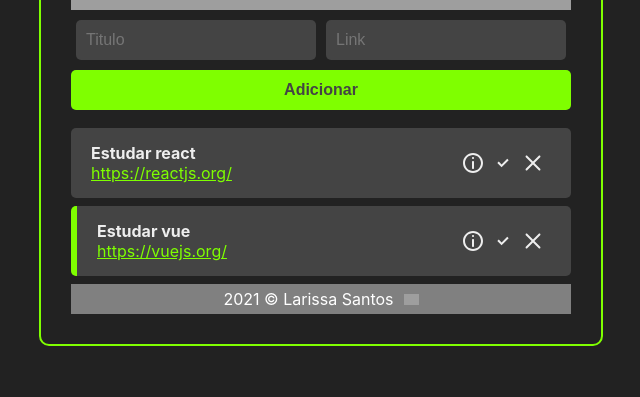
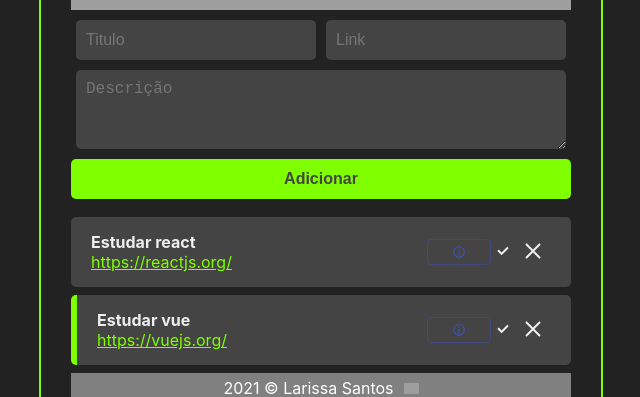
Before and after one commit to LariMoro20/projeto-react-todo, a React (Create React App) app: page / in a window 1280 px wide. Shown: the part 252-649 px from the top of the page, without its empty margins (319-959 px from the left). Built offline with nearby package versions, Linux system fonts and the light colour scheme; grey boxes are pictures that could not be loaded.

Commit message:
Melhorias
- Insere componente de Modal para exibir conteudo;
- Insere campo de descrição;
- Ajusta layout;
- Passa conteúdo via props;

```diff
--- a/package.json
+++ b/package.json
@@ -3,12 +3,14 @@
   "version": "0.1.0",
   "private": true,
   "dependencies": {
+    "@material-ui/core": "^4.12.1",
     "@testing-library/jest-dom": "^5.12.0",
     "@testing-library/react": "^11.2.7",
     "@testing-library/user-event": "^12.8.3",
     "react": "^17.0.2",
     "react-dom": "^17.0.2",
     "react-icons": "^4.2.0",
+    "react-modal": "^3.14.3",
     "react-router-dom": "^5.2.0",
     "react-scripts": "4.0.3",
     "web-vitals": "^1.1.2"
--- a/src/App.js
+++ b/src/App.js
@@ -9,12 +9,14 @@ const App = () => {
         {
             id: 1,
             title: 'Estudar react',
+            description: 'Praesent commodo cursus magna, vel scelerisque nisl consectetur et. Vivamus sagittis lacus vel augue laoreet rutrum faucibus dolorauctor.',
             link: 'https://reactjs.org/',
             complete: false
         },
         {
             id: 2,
             title: 'Estudar vue',
+            description: 'DOISPraesent commodo cursus magna, vel scelerisque nisl consectetur et. Vivamus sagittis lacus vel augue laoreet rutrum faucibus dolorauctor.',
             link: 'https://vuejs.org/',
             complete: true
         }
@@ -30,10 +32,11 @@ const App = () => {
         const newTasks = tasks.filter(task => task.id !== taskId)
         setTasks(newTasks);
     }
-    const handleTaskAdd = (taskTitle, taskLink) => {
+    const handleTaskAdd = (taskTitle, taskLink, description) => {
         const newTasks = [...tasks, {
             id: tasks.length + 1,
             title: taskTitle,
+            description: description,
             link: taskLink,
             complete: false,
         }];
--- a/src/components/AddTask.jsx
+++ b/src/components/AddTask.jsx
@@ -1,16 +1,19 @@
 import React, { useState } from "react";
 const AddTask = ({ handleTaskAdd }) => {
-  const [inputTitle, setInpuTitle] = useState("");
-  const [inputLink, setInpuLink] = useState("");
-
+  const [inputTitle, setInputTitle] = useState("");
+  const [inputLink, setInputLink] = useState("");
+  const [inputDesc, setInputDesc] = useState("");
   const onChangeValueTitle = (e) => {
-    setInpuTitle(e.target.value);
+    setInputTitle(e.target.value);
   };
   const onChangeValueLink = (e) => {
-    setInpuLink(e.target.value);
+    setInputLink(e.target.value);
+  };
+  const onChangeValueDesc = (e) => {
+    setInputDesc(e.target.value);
   };
   const handleTaskAddClick = () => {
-    handleTaskAdd(inputTitle, inputLink);
+    handleTaskAdd(inputTitle, inputLink, inputDesc);
   };
   return (
     <div className="task_add-container">
@@ -30,6 +33,15 @@ const AddTask = ({ handleTaskAdd }) => {
           type="text"
         />
       </div>
+      <div className="task_add-container_itens">
+        <textarea
+          onChange={onChangeValueDesc}
+          value={inputDesc}
+          className="task_add-container-textarea"
+          placeholder="Descrição"
+        />
+      </div>
+
       <button
         onClick={handleTaskAddClick}
         className="task_add-container-button"
--- /dev/null
+++ b/src/components/Dialog.jsx
@@ -0,0 +1,95 @@
+import React from "react";
+import { withStyles } from "@material-ui/core/styles";
+import Button from "@material-ui/core/Button";
+import Dialog from "@material-ui/core/Dialog";
+import MuiDialogTitle from "@material-ui/core/DialogTitle";
+import MuiDialogContent from "@material-ui/core/DialogContent";
+import MuiDialogActions from "@material-ui/core/DialogActions";
+import IconButton from "@material-ui/core/IconButton";
+import Typography from "@material-ui/core/Typography";
+import { CgClose, CgInfo } from "react-icons/cg";
+import "../css/Dialog.css";
+const styles = (theme) => ({
+  root: {
+    margin: 0,
+    padding: theme.spacing(2),
+  },
+  closeButton: {
+    position: "absolute",
+    right: theme.spacing(1),
+    top: theme.spacing(1),
+    color: theme.palette.grey[500],
+  },
+});
+
+const DialogTitle = withStyles(styles)((props) => {
+  const { children, classes, onClose, ...other } = props;
+  return (
+    <MuiDialogTitle disableTypography className={classes.root} {...other}>
+      <Typography variant="h6">{children}</Typography>
+      {onClose ? (
+        <IconButton
+          aria-label="close"
+          className={classes.closeButton}
+          onClick={onClose}
+        >
+          <CgClose />
+        </IconButton>
+      ) : null}
+    </MuiDialogTitle>
+  );
+});
+
+const DialogContent = withStyles((theme) => ({
+  root: {
+    padding: theme.spacing(2),
+  },
+}))(MuiDialogContent);
+
+const DialogActions = withStyles((theme) => ({
+  root: {
+    margin: 0,
+    padding: theme.spacing(1),
+  },
+}))(MuiDialogActions);
+
+export default function CustomizedDialogs({ task }) {
+  const [open, setOpen] = React.useState(false);
+
+  const handleClickOpen = () => {
+    setOpen(true);
+    console.log(task);
+  };
+  const handleClose = () => {
+    setOpen(false);
+  };
+
+  return (
+    <div>
+      <Button variant="outlined" color="primary" onClick={handleClickOpen}>
+        <CgInfo />
+      </Button>
+      <Dialog
+        onClose={handleClose}
+        aria-labelledby="customized-dialog-title"
+        open={open}
+      >
+        <DialogTitle id="customized-dialog-title" onClose={handleClose}>
+          {task.title}
+        </DialogTitle>
+        <DialogContent dividers>
+          <Typography gutterBottom>
+            Link:
+            <a href={task.link}>{task.link}</a>
+          </Typography>
+          <Typography gutterBottom>{task.description}</Typography>
+        </DialogContent>
+        <DialogActions>
+          <Button autoFocus onClick={handleClose} color="primary">
+            Fechar
+          </Button>
+        </DialogActions>
+      </Dialog>
+    </div>
+  );
+}
--- a/src/components/Task.jsx
+++ b/src/components/Task.jsx
@@ -1,16 +1,13 @@
 import React from "react";
 import "../css/Task.css";
-import { CgClose, CgInfo, CgCheck } from "react-icons/cg";
-
+import Dialog from "./Dialog";
+import { CgClose, CgCheck } from "react-icons/cg";
 const Task = ({ task, handleTaskComplete, handleTaskDelete }) => {
   const handleTaskCheck = (id) => {
     handleTaskComplete(id);
   };
   const handleTaskDel = (id) => {
     handleTaskDelete(id);
-  };
-  const handleTaskSee = (id) => {
-    alert(id);
   };
 
   return (
@@ -29,12 +26,7 @@ const Task = ({ task, handleTaskComplete, handleTaskDelete }) => {
         </div>
       </div>
       <div className="task_container-buttons flex">
-        <div
-          className="task_container-icon flex"
-          onClick={() => handleTaskSee(task.id)}
-        >
-          <CgInfo />
-        </div>
+        <Dialog task={task} />
         <div
           className="task_container-icon flex"
           onClick={() => handleTaskCheck(task.id)}
--- /dev/null
+++ b/src/css/Dialog.css
@@ -0,0 +1,4 @@
+.MuiDialog-paperWidthSm {
+    max-width: 600px;
+    min-width: 600px;
+}
--- a/src/css/Task.css
+++ b/src/css/Task.css
@@ -59,6 +59,18 @@
     font-size: 16px;
 }
 
+.task_add-container-textarea {
+    height: 59px;
+    margin: 0 5px;
+    padding: 10px 10px;
+    border-radius: 5px;
+    border: none;
+    width: 100%;
+    background-color: #444;
+    color: #eee;
+    font-size: 16px;
+}
+
 .task_add-container_itens {
     display: flex;
     margin-bottom: 10px;
```
Also changed, not shown: 1 other file (tests, documents, lock files or other folders).
